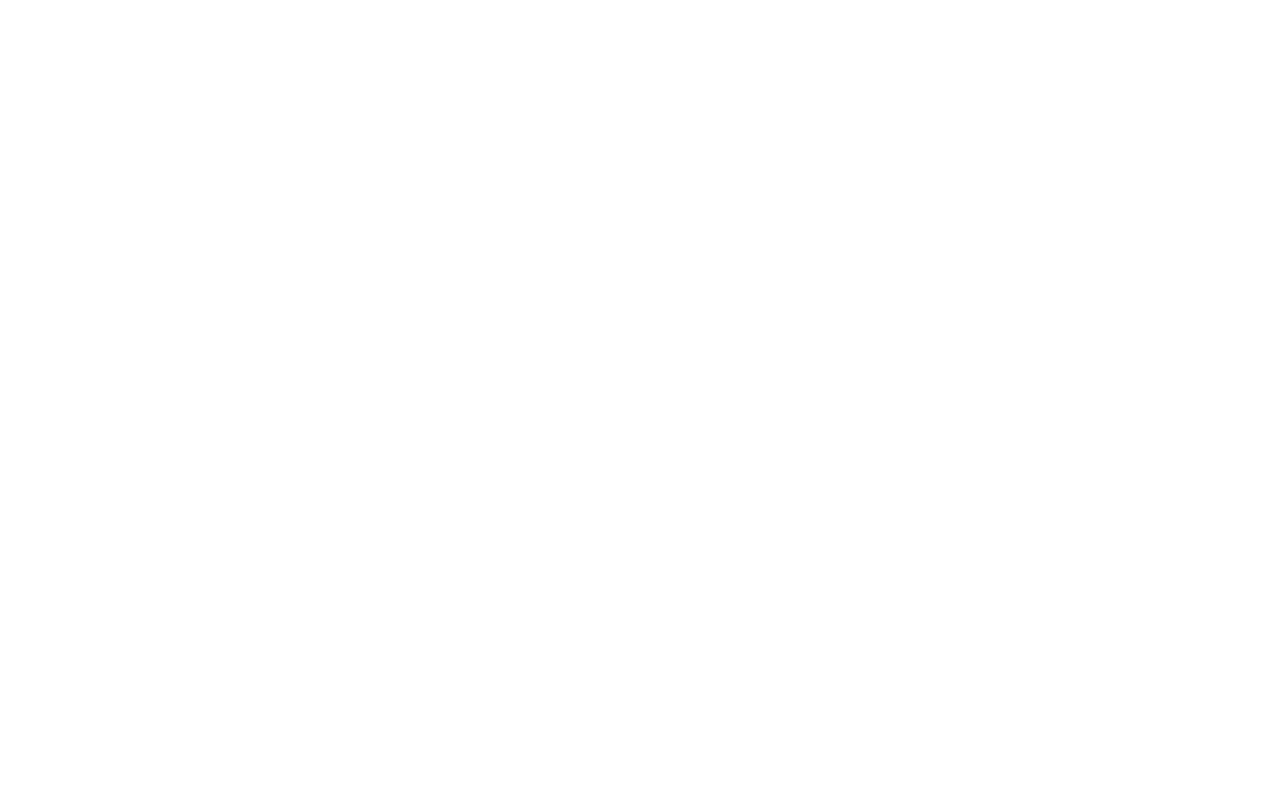
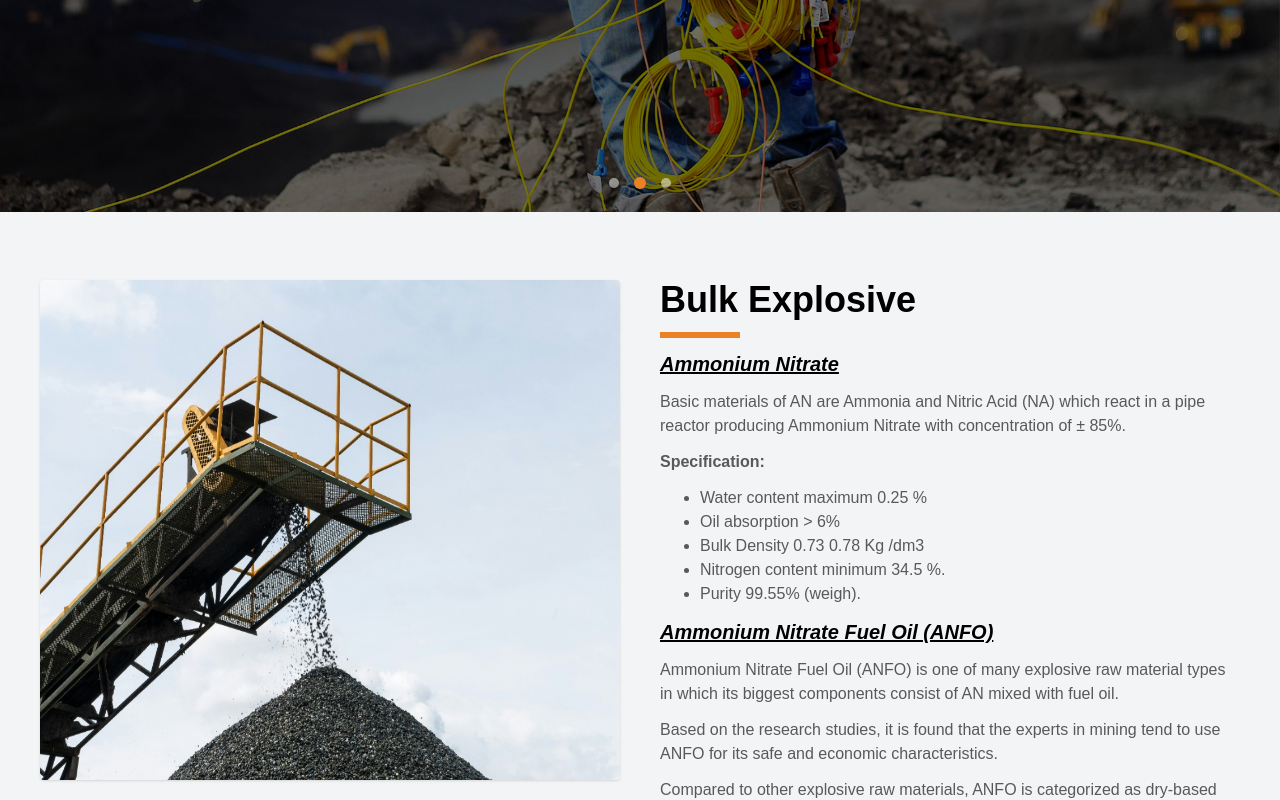
Before and after one commit to wramadan7-org/mnk-nextjs, a Next.js app: page /supply-chain in a window 1280 px wide. Before the commit this address had no page. Shown: the part 500-1300 px from the top of the page. Before the commit the page ends 800 px from the top, so only its background shows below. Built offline with nearby package versions, Linux system fonts and the light colour scheme.

Commit message:
feat: slicing supply chain page

```diff
--- /dev/null
+++ b/src/app/(user)/supply-chain/page.tsx
@@ -0,0 +1,225 @@
+import HeroComponent from "@/components/HeroComponent";
+import Image from "next/image";
+import Crain from "@/assets/images/crain.jpg";
+import TitleComponent from "@/components/TitleComponent";
+import { Metadata } from "next";
+
+export const metadata: Metadata = {
+  title: "MNK - Supply Chain",
+  description:
+    "Explore the supply chain of PT. Multi Nitrotama Kimia (MNK), Indonesia’s leading provider of mining explosives and blasting services.",
+};
+
+export default function SupplyChain() {
+  return (
+    <main className="flex flex-col items-center justify-start min-h-screen bg-gray-100 overflow-x-hidden">
+      <HeroComponent />
+
+      <section
+        id="bulkExplosives"
+        className="container py-7 px-4 sm:px-7 lg:px-10 flex flex-col lg:flex-row flex-wrap w-full gap-10 mt-10"
+      >
+        <div className="flex flex-[1_1_0%]">
+          <Image
+            src={Crain}
+            className="max-h-[500px] rounded shadow"
+            width={800}
+            height={300}
+            alt="Bulk Explosive"
+            loading="lazy"
+          />
+        </div>
+
+        <div className="flex flex-[1_1_0%] flex-col gap-3">
+          <TitleComponent title="Bulk Explosive" />
+
+          <pre className="text-tertiary text-sm sm:text-base text-wrap space-y-3">
+            <h1 className="font-bold text-xl text-black underline italic">
+              Ammonium Nitrate
+            </h1>
+
+            <p>
+              Basic materials of AN are Ammonia and Nitric Acid (NA) which react
+              in a pipe reactor producing Ammonium Nitrate with concentration of
+              ± 85%.
+            </p>
+
+            <p className="font-bold">Specification:</p>
+
+            <ul className="list-disc ml-10">
+              <li>{`Water content maximum 0.25 %`}</li>
+              <li>{`Oil absorption > 6%`}</li>
+              <li>{`Bulk Density 0.73 0.78 Kg /dm3`}</li>
+              <li>{`Nitrogen content minimum 34.5 %.`}</li>
+              <li>{`Purity 99.55% (weigh).`}</li>
+            </ul>
+          </pre>
+
+          <pre className="text-tertiary text-sm sm:text-base text-wrap space-y-3">
+            <h1 className="font-bold text-xl text-black underline italic">
+              Ammonium Nitrate Fuel Oil (ANFO)
+            </h1>
+
+            <p>
+              Ammonium Nitrate Fuel Oil (ANFO) is one of many explosive raw
+              material types in which its biggest components consist of AN mixed
+              with fuel oil.
+            </p>
+
+            <p>
+              Based on the research studies, it is found that the experts in
+              mining tend to use ANFO for its safe and economic characteristics.
+            </p>
+
+            <p>
+              Compared to other explosive raw materials, ANFO is categorized as
+              dry-based and highly safe explosion both in underground explosion
+              and in an open explosion with 1 to 12 inches or more diameters.
+            </p>
+          </pre>
+
+          <pre className="text-tertiary text-sm sm:text-base text-wrap space-y-3">
+            <h1 className="font-bold text-xl text-black underline italic">
+              Emulsion
+            </h1>
+
+            <p>
+              Emulsion is an explosive material made from liquid phase oxide
+              mixed with oil phase (diesel or diesel oil) added by emulsifier to
+              stabilize the emulsion phase. Glass micro-balloons or chemical
+              gassing agent is used for spreading agent in order to create a hot
+              spot atmosphere because the granular oxidizing is very small,
+              which is about 0.001 mm.
+            </p>
+
+            <p>
+              Currently, the using of explosive emulsion is going wider in
+              various mineral mining, either in cartridge or in a Mobile Mixer
+              Unit (MMU) truck to the explosion hole.
+            </p>
+
+            <p>
+              MNK has multiple on-site emulsion plants with several customers in
+              Kalimantan and Sulawesi and we are continuously expanding every
+              year.
+            </p>
+          </pre>
+        </div>
+      </section>
+
+      <section
+        id="explosiveTransportLicense"
+        className="container py-7 px-4 sm:px-7 lg:px-10 flex flex-col lg:flex-row-reverse flex-wrap w-full gap-10 mt-10"
+      >
+        <div className="flex flex-[1_1_0%]">
+          <Image
+            src={Crain}
+            className="max-h-[500px] rounded shadow"
+            width={800}
+            height={300}
+            alt="Explosives Transport & Licensing"
+            loading="lazy"
+          />
+        </div>
+
+        <div className="flex flex-[1_1_0%] flex-col gap-3">
+          <TitleComponent title="Explosives Transport & Licensing" />
+
+          <pre className="text-tertiary text-sm sm:text-base text-wrap space-y-3">
+            In Indonesia, commercial explosive is a highly controlled and
+            regulated industry. There are restrictions / limitations and
+            regulations that control import, storage, production, transporting,
+            purchase, mixing and usage of explosives. As an integrated explosive
+            provide, MNK is the only company with a full range of licenses to
+            operate commercial mining explosives business, that makes us a
+            unique company that can offer end-to-end blasting solutions. We work
+            with several licensed explosive carriers throughout Indonesia, as a
+            result MNK have blanket coverage of Indonesia for explosive
+            distribution.
+          </pre>
+        </div>
+      </section>
+
+      <section
+        id="explosiveAccessories"
+        className="container py-7 px-4 sm:px-7 lg:px-10 flex flex-col lg:flex-row flex-wrap w-full gap-10 mt-10"
+      >
+        <div className="flex flex-[1_1_0%]">
+          <Image
+            src={Crain}
+            className="max-h-[500px] rounded shadow"
+            width={800}
+            height={300}
+            alt="Explosive Accessories"
+            loading="lazy"
+          />
+        </div>
+
+        <div className="flex flex-[1_1_0%] flex-col gap-3">
+          <TitleComponent title="Explosive Accessories" />
+
+          <pre className="text-tertiary text-sm sm:text-base text-wrap space-y-3">
+            <p>
+              MNK can provide wide range initiation systems to customers from
+              various brands. We currently mainly import our explosive
+              initiation systems and MNK planned to establish a detonator
+              assembly plant in Handil, East Kalimantan. In future, we might
+              plan to establish our booster assembly and cartridge emulsion
+              plant in Handil.
+            </p>
+
+            <p>
+              There are 2 types of detonator that we mainly supply to market
+              i.e. electric detonators and non-electric detonators. We could
+              also provide electronics detonators from various principals. For
+              detonators MNK provide both surface and in-hole detonators with
+              various lengths and selections of delay intervals according to our
+              customers’ needs. MNK import boosters and cartridge emulsion
+              mainly from China and India. We provide various sizes and
+              diameters, mainly 200gr and 400gr of boosters and 32mm x 200mm and
+              50mm x 200mm cartridge emulsion.
+            </p>
+
+            <ul className="list-decimal ml-10">
+              <li>{`Detonators; is a device used to trigger an explosive device. Detonators can be chemically, mechanically, or electrically initiated, the latter two being the most common. Many detonators’ primary explosive is a material called ASA compound. This compound is formed from lead azide, lead styphnate and aluminium and is pressed into place above the base charge, usually TNT or tetryl in military detonators and PETN in commercial detonators.`}</li>
+              <li>{`High Explosive; Cap sensitive product, such as Cartridge / Dynamite, Booster, Power Split and Detonating Cord; all high explosives stored in one magazine.`}</li>
+            </ul>
+
+            <ul className="list-disc ml-16">
+              <li>
+                Booster; is high explosives compounds such as TNT
+                (trinitrotoluol) and PETN (pentaerythritol tetranitrate), high
+                detonation that use technology of casting and pess effective so
+                that once in execution of detonation use electric detonators or
+                non electric detonator. And can be pledged upon which detonator
+                of mining of underground, open mining and also for construction
+                work.
+              </li>
+              <li>
+                Cartridge; is high explosives, there is a very wide range of
+                dynamite compositions based on: nitroglycerine, nitro glycol,
+                nitrocellulose, oxidizing salts, fuel ingredients. The liquid
+                portion of all dynamites consists of a blend of nitroglycerine
+                and nitro glycol, known collectively as ‘NG’. Nitroglycerine is
+                usually the minor % of the two as nitro glycol has a lower
+                freezing point (-22oC), better heat stability and is cheaper. NG
+                content varies from 5-90%.
+              </li>
+            </ul>
+
+            <h1 className="font-bold text-xl text-black underline italic">
+              HANDIL NON ELECTRIC DETONATOR ASSEMBLY
+            </h1>
+
+            <p>
+              MNK is currently developing a non-electric detonator assembly
+              plant in our Integrated Explosives Center in Handil, East
+              Kalimantan. Initial production capacity is targeted at 2.3 million
+              pieces of accessories per annum
+            </p>
+          </pre>
+        </div>
+      </section>
+    </main>
+  );
+}
```
